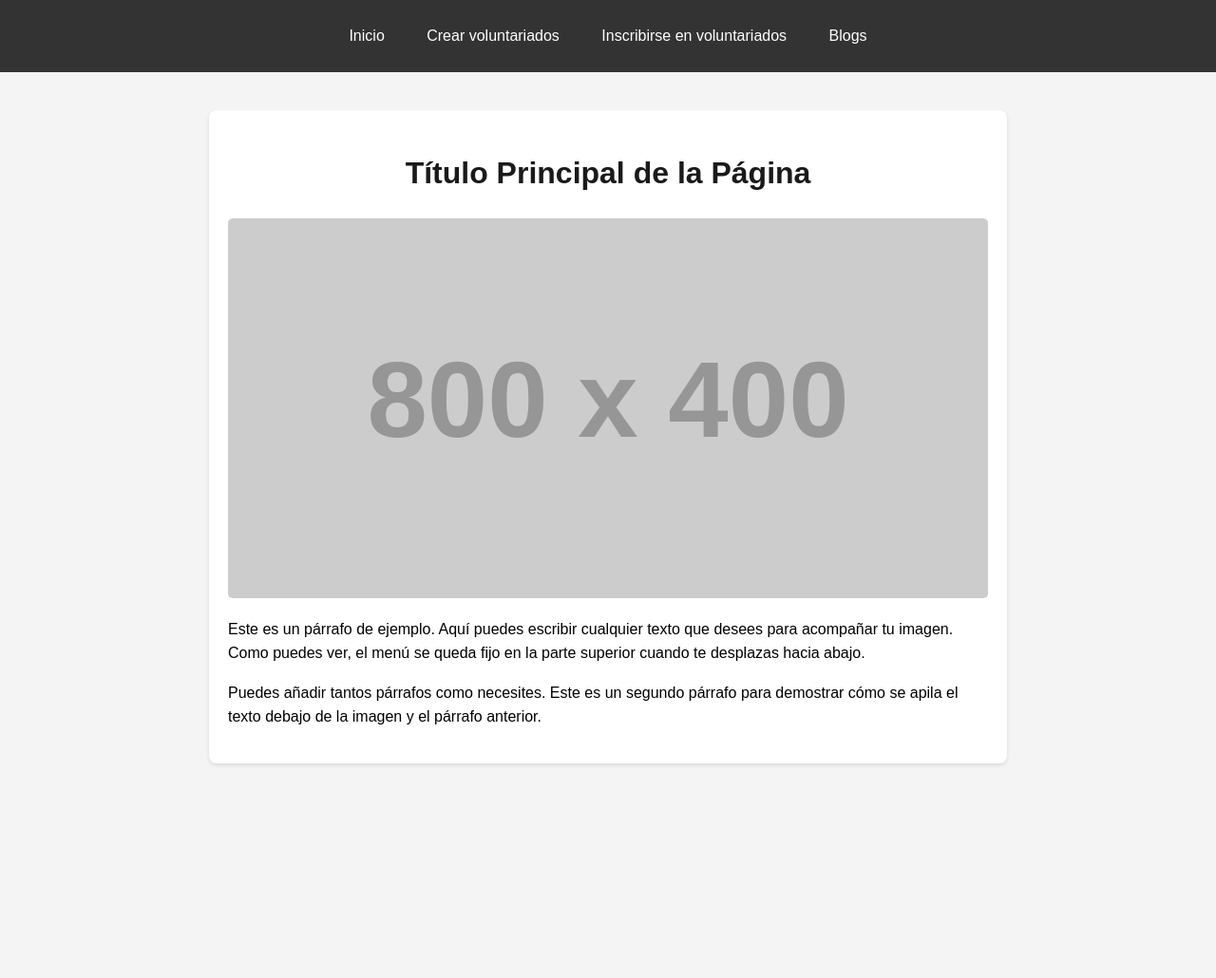
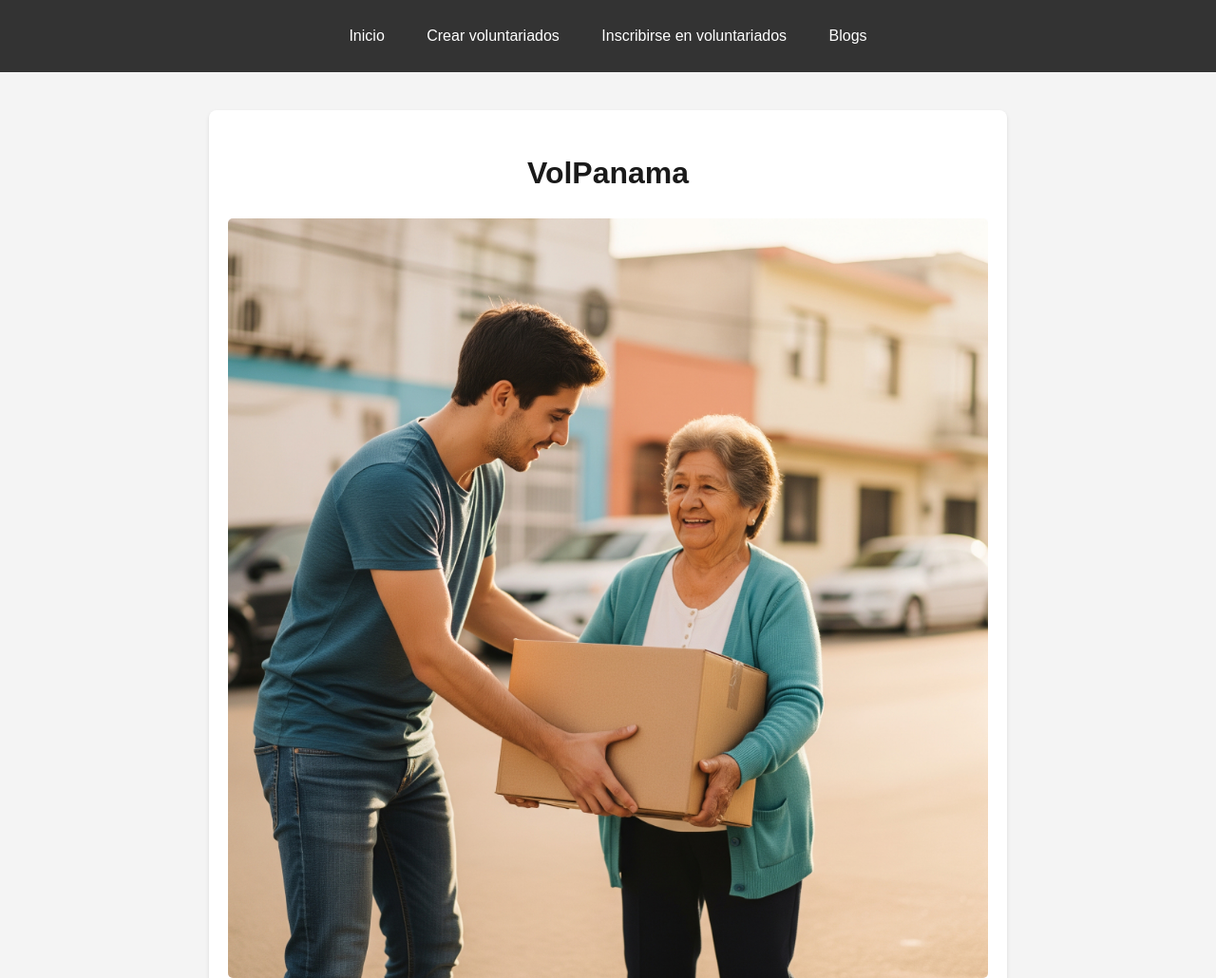
Before and after one commit to JuanEdupan/voluntariadoapp, a plain HTML site: page index.html in a window 1280 px wide. Shown: the top 1030 px of the page at 95% size. Before the commit the page ends 844 px from the top, so only its background shows below. Drawn offline with Linux system fonts and the light colour scheme; placeholder pictures from the web are drawn by us.

Commit message:
cambios para

```diff
--- a/App.html
+++ b/index.html
@@ -77,7 +77,7 @@
 
     <nav>
         <ul>
-            <li><a href="App.html">Inicio</a></li>
+            <li><a href="index.html">Inicio</a></li>
             <li><a href="crear_vol.html">Crear voluntariados</a></li>
             <li><a href="Inscrip.html">Inscribirse en voluntariados</a></li>
             <li><a href="Blogs.html">Blogs</a></li>
@@ -85,15 +85,14 @@
     </nav>
 
     <div class="container">
-        <h1>Título Principal de la Página</h1>
+        <h1>VolPanama</h1>
 
-        <img src="https://placehold.co/800x400/5e81ac/ffffff?text=Tu+Imagen+Aquí" alt="Descripción de la imagen para accesibilidad">
+        <img src="recursos/Gemini_Generated_Image_p6ic5hp6ic5hp6ic.jpeg" alt="Descripción de la imagen para accesibilidad">
+
 
         <p>
-            Este es un párrafo de ejemplo. Aquí puedes escribir cualquier texto que desees para acompañar tu imagen. Como puedes ver, el menú se queda fijo en la parte superior cuando te desplazas hacia abajo.
-        </p>
-        <p>
-            Puedes añadir tantos párrafos como necesites. Este es un segundo párrafo para demostrar cómo se apila el texto debajo de la imagen y el párrafo anterior.
+            ¡Conecta, colabora y crea un impacto real! En VolPanama, creemos en el poder de la acción colectiva para transformar comunidades. Te ofrecemos una diversidad de oportunidades de voluntariado donde tus habilidades, tu pasión y tu tiempo se convierten en el motor del cambio. Ya sea que te apasione el medio ambiente, la educación, el bienestar
+            social o el desarrollo comunitario, aquí encontrarás un espacio para crecer, conocer personas con tus mismos ideales y dejar una huella positiva y duradera. ¡Únete a nosotros y sé parte de la solución!
         </p>
     </div>
 
```
Also changed, not shown: crear_vol.html (+1 -1 lines), recursos/Gemini_Generated_Image_p6ic5hp6ic5hp6ic.jpeg (added).
